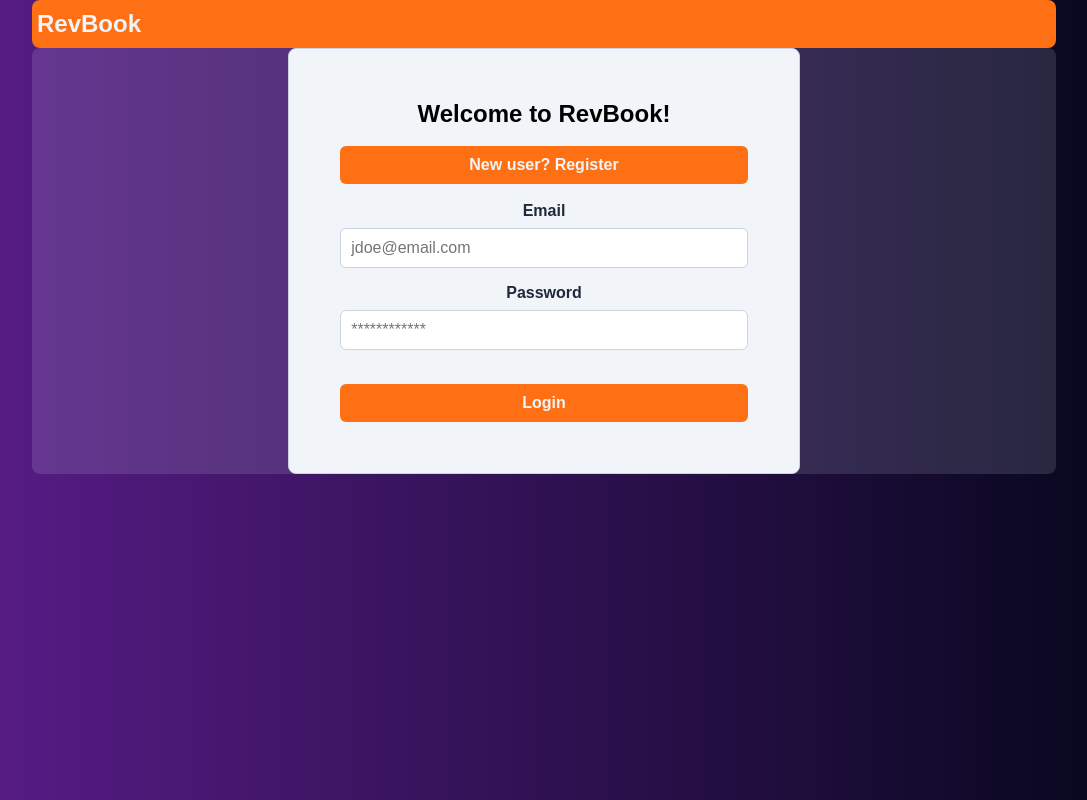
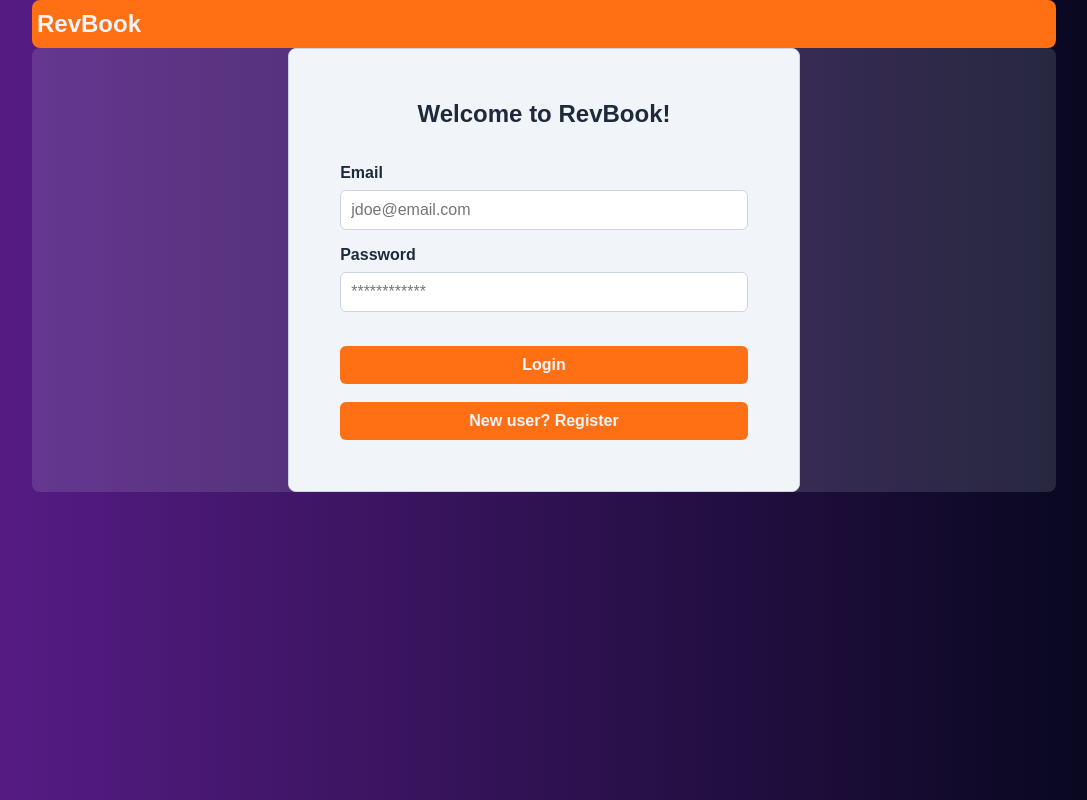
Before and after one commit to mattry/revbook, a React (Create React App) app in the folder frontend/revbook/: page / in a window 1280 px wide. Shown: the whole page, without its empty margins (96-1183 px from the left). Built offline with nearby package versions, Linux system fonts and the light colour scheme; the HTML template or start-up script is replaced by a standard one.

Commit message:
Change layout of auth form buttons, update auth form styling

```diff
--- a/frontend/revbook/src/components/auth-form-components/AuthFormComponent.js
+++ b/frontend/revbook/src/components/auth-form-components/AuthFormComponent.js
@@ -16,13 +16,13 @@ const AuthFormComponent = () => {
 
 
     return(
-        <div class="auth-form">
+        <div className="auth-form">
             <h2>Welcome to RevBook!</h2><br/>
+            <br/>
+            {showLogin ? <UserLogin /> : <UserRegistration />}<br/>
             <button onClick = {() => setShowLogin(!showLogin)}>
                 {showLogin ? "New user? Register" : "Existing user? Sign in"}
             </button>
-            <br/>
-            {showLogin ? <UserLogin /> : <UserRegistration />}
         </div>
     )
 
--- a/frontend/revbook/src/index.css
+++ b/frontend/revbook/src/index.css
@@ -90,11 +90,10 @@ body {
   background-color: var(--100);
   border: 1px solid var(--300);
   border-radius: 8px;
-  text-align: center;
   width: 50%;
 }
 
-.auth-form h1 {
+.auth-form h2 {
   text-align: center;
   color: var(--800);
 }
```
